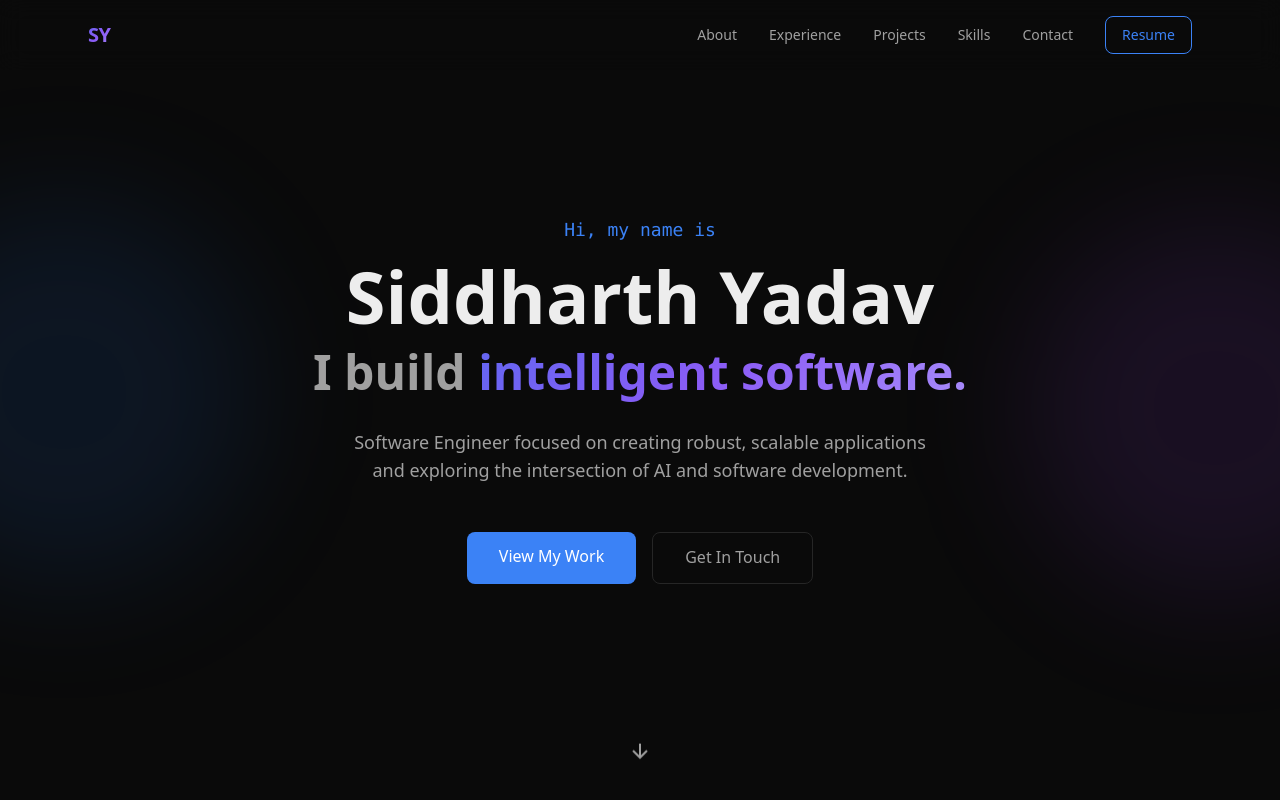
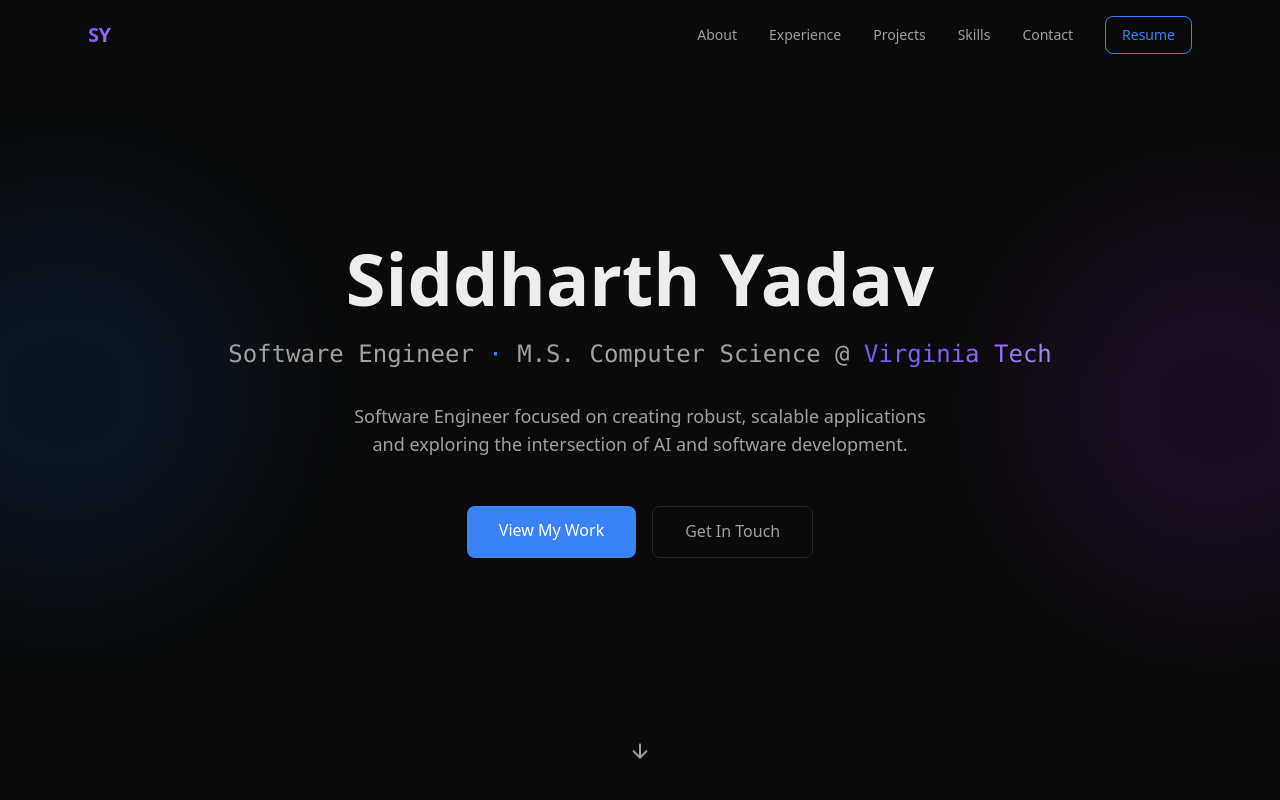
Before and after one commit to Siddhart-Yadav/Siddharth-portfolio, a Next.js app: page / in a window 1280 px wide. Shown: the top 800 px of the page. Built offline with nearby package versions, Linux system fonts and the light colour scheme.

Commit message:
Update Hero component with new content and structure

```diff
--- a/components/Hero.tsx
+++ b/components/Hero.tsx
@@ -3,22 +3,47 @@ export default function Hero() {
     <section className="min-h-screen flex items-center justify-center relative overflow-hidden">
       <div className="absolute top-1/4 -left-32 w-96 h-96 bg-blue-500/10 rounded-full blur-3xl" />
       <div className="absolute bottom-1/4 -right-32 w-96 h-96 bg-purple-500/10 rounded-full blur-3xl" />
+
       <div className="max-w-4xl mx-auto px-6 text-center relative z-10">
-        <p className="text-[#3b82f6] text-lg mb-4 font-mono animate-fade-in">Hi, my name is</p>
-        <h1 className="text-5xl md:text-7xl font-bold mb-4 animate-fade-in animate-delay-1">Siddharth Yadav</h1>
-        <h2 className="text-3xl md:text-5xl font-bold text-[#a0a0a0] mb-8 animate-fade-in animate-delay-2">
-          I build <span className="gradient-text">intelligent software.</span>
+        <h1 className="text-5xl md:text-7xl font-bold mb-6 animate-fade-in">
+          Siddharth Yadav
+        </h1>
+        <h2 className="text-xl md:text-2xl text-[#a0a0a0] mb-8 font-mono animate-fade-in-delay-1">
+          Software Engineer{" "}
+          <span className="text-[#3b82f6]">·</span> M.S. Computer Science @{" "}
+          <span className="gradient-text">Virginia Tech</span>
         </h2>
-        <p className="text-[#a0a0a0] text-lg max-w-xl mx-auto mb-12 animate-fade-in animate-delay-3">
-          Software Engineer focused on creating robust, scalable applications and exploring the intersection of AI and software development.
+        <p className="text-[#a0a0a0] text-lg max-w-xl mx-auto mb-12 animate-fade-in-delay-2">
+          Software Engineer focused on creating robust, scalable applications
+          and exploring the intersection of AI and software development.
         </p>
-        <div className="flex gap-4 justify-center animate-fade-in animate-delay-4">
-          <a href="#projects" className="px-8 py-3 rounded-lg bg-[#3b82f6] text-white font-medium hover:bg-[#2563eb] transition-colors duration-200">View My Work</a>
-          <a href="#contact" className="px-8 py-3 rounded-lg border border-[#262626] text-[#a0a0a0] hover:border-[#3b82f6] hover:text-white transition-all duration-200">Get In Touch</a>
+        <div className="flex gap-4 justify-center animate-fade-in-delay-3">
+          <a
+            href="#projects"
+            className="px-8 py-3 rounded-lg bg-[#3b82f6] text-white font-medium hover:bg-[#2563eb] transition-colors duration-200"
+          >
+            View My Work
+          </a>
+          <a
+            href="#contact"
+            className="px-8 py-3 rounded-lg border border-[#262626] text-[#a0a0a0] hover:border-[#3b82f6] hover:text-white transition-all duration-200"
+          >
+            Get In Touch
+          </a>
         </div>
       </div>
+
       <div className="absolute bottom-8 left-1/2 -translate-x-1/2 animate-bounce">
-        <svg width="24" height="24" viewBox="0 0 24 24" fill="none" stroke="#a0a0a0" strokeWidth="2"><path d="M12 5v14M19 12l-7 7-7-7" /></svg>
+        <svg
+          width="24"
+          height="24"
+          viewBox="0 0 24 24"
+          fill="none"
+          stroke="#a0a0a0"
+          strokeWidth="2"
+        >
+          <path d="M12 5v14M19 12l-7 7-7-7" />
+        </svg>
       </div>
     </section>
   );
```
